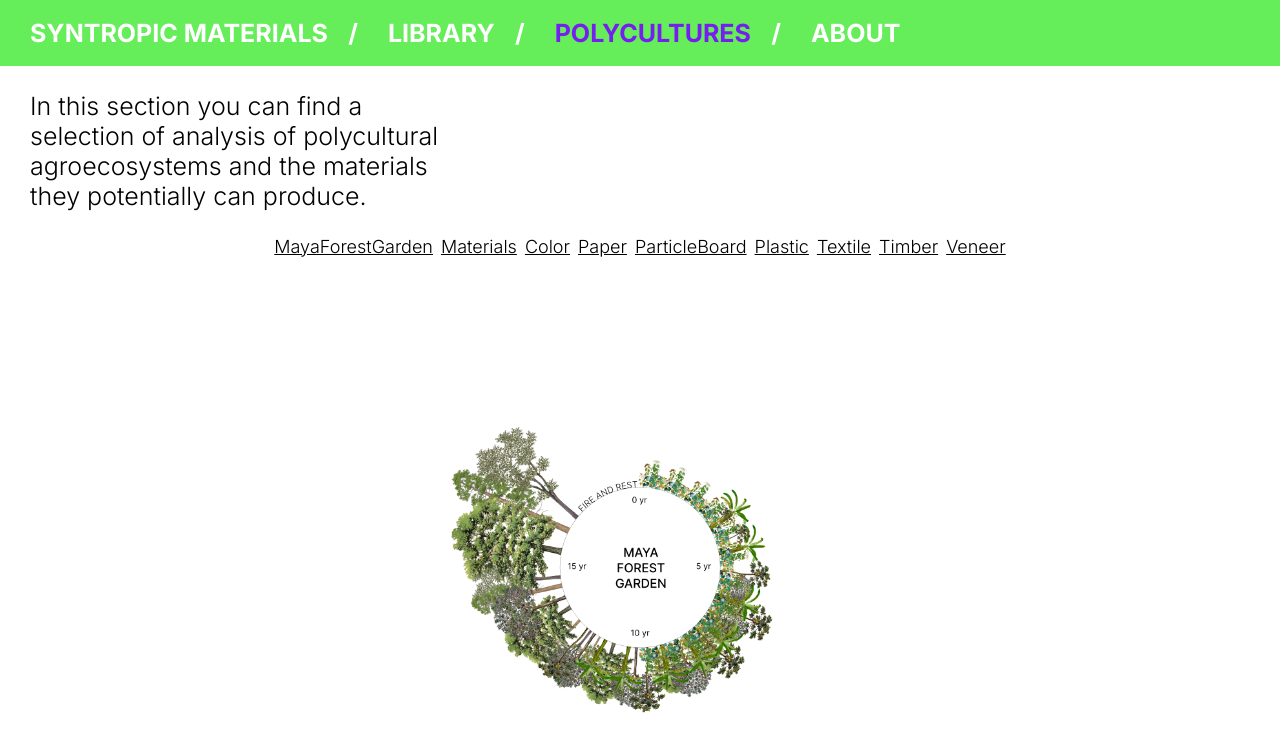
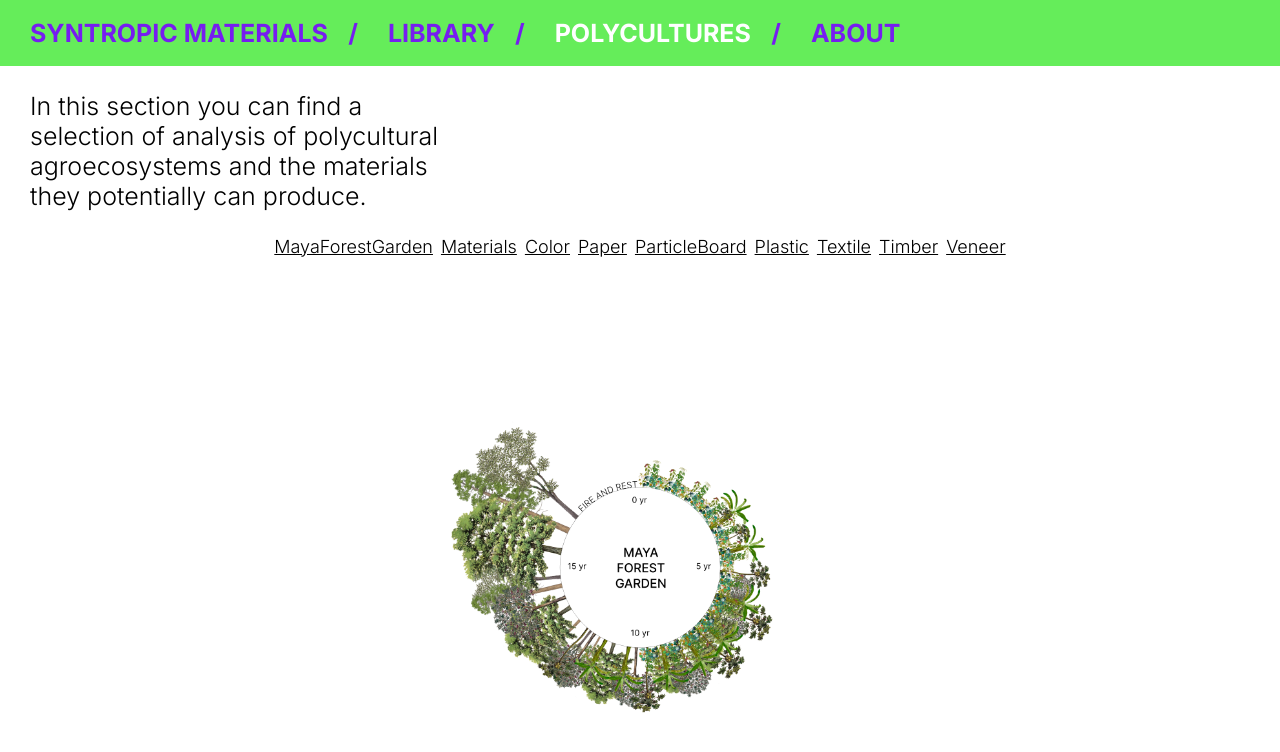
Before and after one commit to heb-dtc/SyntropicFarming, a React app in the folder client_bis/: page /polycultures in a window 1280 px wide. Shown: the top 752 px of the page. Built offline with nearby package versions, Linux system fonts and the light colour scheme.

Commit message:
Invert navbar colors

```diff
--- a/client_bis/src/style.css
+++ b/client_bis/src/style.css
@@ -81,6 +81,7 @@ h3 {
 .navigationBar {
   background-color: #65ed5a;
   padding: 18px 0px;
+  color: #761df0;
 }
 
 .navigationBarTitle {
@@ -92,7 +93,7 @@ a {
 }
 
 li > a {
-  color: #ffffff;
+  color: #761df0;
   text-decoration: none;
 }
 
@@ -110,7 +111,7 @@ li {
 }
 
 .selectedNav {
-  color: #761df0;
+  color: #FFFFFF;
 }
 
 .landingContent {
@@ -289,6 +290,7 @@ main::-webkit-scrollbar {
 
 .polycultureImg {
   width: 100%;
+  max-width: 900px;
   margin: 0px 150px;
   padding: 0px 80px;
 }
```
